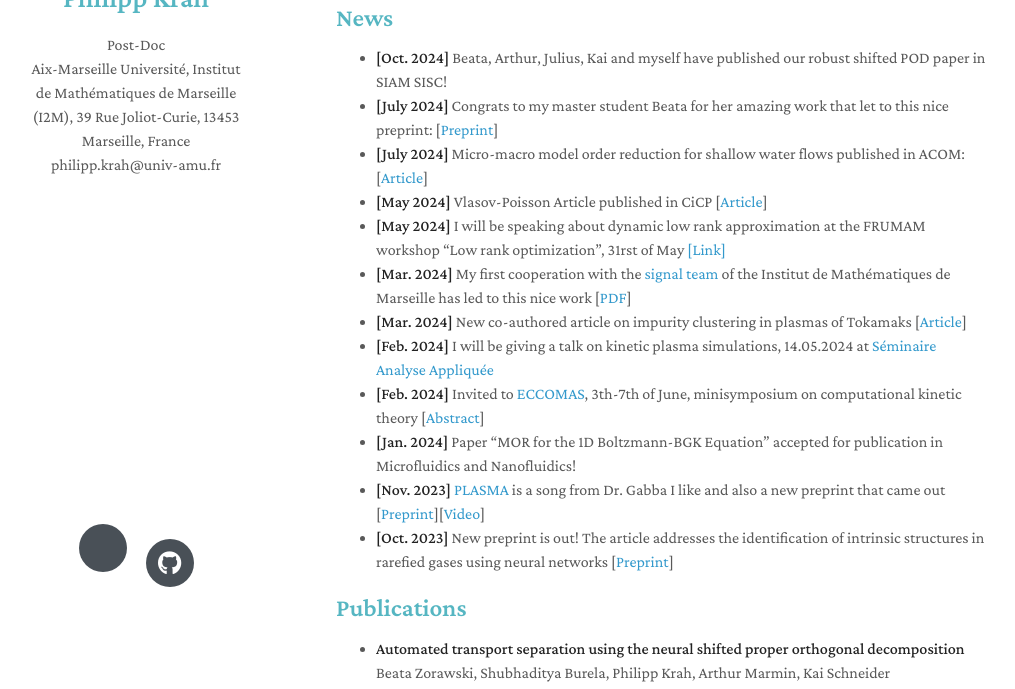
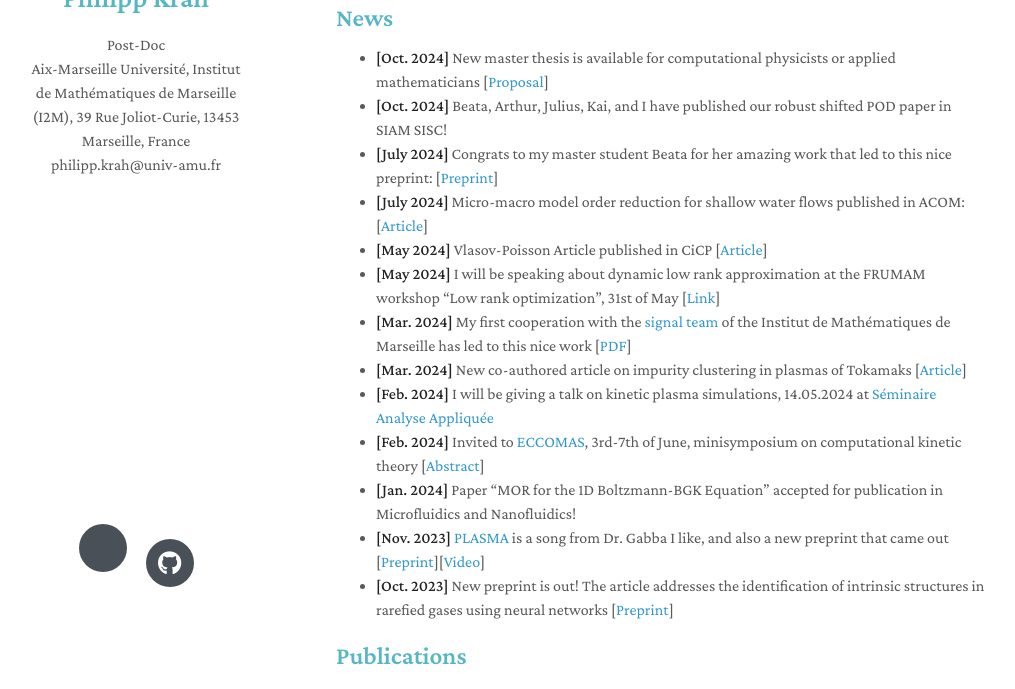
Before and after one commit to Philipp137/Philipp137.github.io, a Jekyll site: the page built from index.markdown, in a window 1280 px wide and 900 px high, scrolled down 277 px, cut to the strip 211-900 px from the top of the window. Shown: the whole strip, without its empty margins (134-1149 px from the left). Built offline with Jekyll 4.4.1, drawn with Linux system fonts in a browser that asks for light colours; nearby versions of some CDN libraries; a style sheet for code colours, icons or effects is not loaded.

Commit message:
master thesis proposal added

```diff
--- a/index.markdown
+++ b/index.markdown
@@ -18,18 +18,20 @@ Physics-love, Algorithms-fun, [Rhythm-freedom](https://soundcloud.com/massesandb
 
 ## News
 
-- **[Oct. 2024]** Beata, Arthur, Julius, Kai and myself have published our robust shifted POD paper in SIAM SISC!
-- **[July 2024]** Congrats to my master student Beata for her amazing work that let to this nice preprint: [[Preprint](https://arxiv.org/pdf/2407.17539)]
+- **[Oct. 2024]** New master thesis is available for computational physicists or applied mathematicians [[Proposal](https://Philipp137.github.io/assets/other/20241004_master_multiVP.pdf)]
+- **[Oct. 2024]** Beata, Arthur, Julius, Kai, and I have published our robust shifted POD paper in SIAM SISC!
+- **[July 2024]** Congrats to my master student Beata for her amazing work that led to this nice preprint: [[Preprint](https://arxiv.org/pdf/2407.17539)]
 - **[July 2024]** Micro-macro model order reduction for shallow water flows published in ACOM: [[Article](https://doi.org/10.1007/s10444-024-10175-y)]
 - **[May 2024]** Vlasov-Poisson Article published in CiCP [[Article](https://doi.org/10.4208/cicp.OA-2024-0012)]
-- **[May 2024]** I will be speaking about dynamic low rank approximation at the FRUMAM workshop "Low rank optimization", 31rst of May [[Link]](https://www.i2m.univ-amu.fr/seminaires_signal_apprentissage/Conf/Mai2024/#Div1)
+- **[May 2024]** I will be speaking about dynamic low rank approximation at the FRUMAM workshop "Low rank optimization", 31st of May [[Link](https://www.i2m.univ-amu.fr/seminaires_signal_apprentissage/Conf/Mai2024/#Div1)]
 - **[Mar. 2024]** My first cooperation with the [signal team](https://www.i2m.univ-amu.fr/la-recherche/groupes-scientifiques/groupe-mathematiques-de-laleatoire-alea/equipe-signal-et-image-si/) of the Institut de Mathématiques de Marseille has led to this nice work [[PDF](https://arxiv.org/pdf/2403.04313.pdf)]
 - **[Mar. 2024]** New co-authored article on impurity clustering in plasmas of Tokamaks [[Article](https://doi.org/10.1063/5.0178085)]
 - **[Feb. 2024]** I will be giving a talk on kinetic plasma simulations, 14.05.2024 at [Séminaire Analyse Appliquée](https://www.i2m.univ-amu.fr/agenda/seminaires/analyse-appliquee-aa/)
-- **[Feb. 2024]** Invited to [ECCOMAS](https://eccomas2024.org), 3th-7th of June, minisymposium on computational kinetic theory [[Abstract](https://Philipp137.github.io/assets/other/ECOMAS.pdf)]
+- **[Feb. 2024]** Invited to [ECCOMAS](https://eccomas2024.org), 3rd-7th of June, minisymposium on computational kinetic theory [[Abstract](https://Philipp137.github.io/assets/other/ECOMAS.pdf)]
 - **[Jan. 2024]** Paper "MOR for the 1D Boltzmann-BGK Equation" accepted for publication in Microfluidics and Nanofluidics!
-- **[Nov. 2023]** [PLASMA](https://open.spotify.com/search/plasma) is a song from Dr. Gabba I like and also a new preprint that came out [[Preprint](https://arxiv.org/pdf/2311.09379)][[Video](https://drive.google.com/file/d/1WoEf9f8vx-K5f-85nAp8ua2T0wNcfkwW/view?usp=sharing)]
+- **[Nov. 2023]** [PLASMA](https://open.spotify.com/search/plasma) is a song from Dr. Gabba I like, and also a new preprint that came out [[Preprint](https://arxiv.org/pdf/2311.09379)][[Video](https://drive.google.com/file/d/1WoEf9f8vx-K5f-85nAp8ua2T0wNcfkwW/view?usp=sharing)]
 - **[Oct. 2023]** New preprint is out! The article addresses the identification of intrinsic structures in rarefied gases using neural networks [[Preprint](http://arxiv.org/abs/2310.04318)]
+
 
 ## Publications
 
```
Also changed, not shown: 1 other file.
